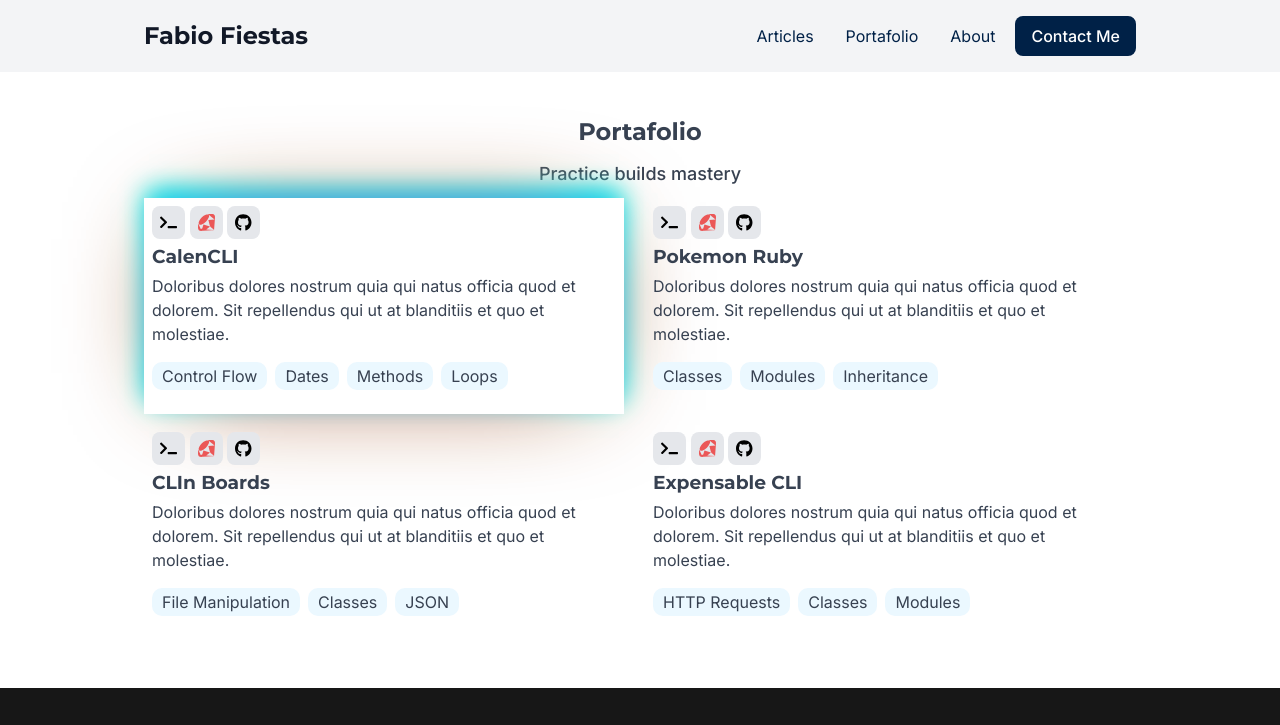
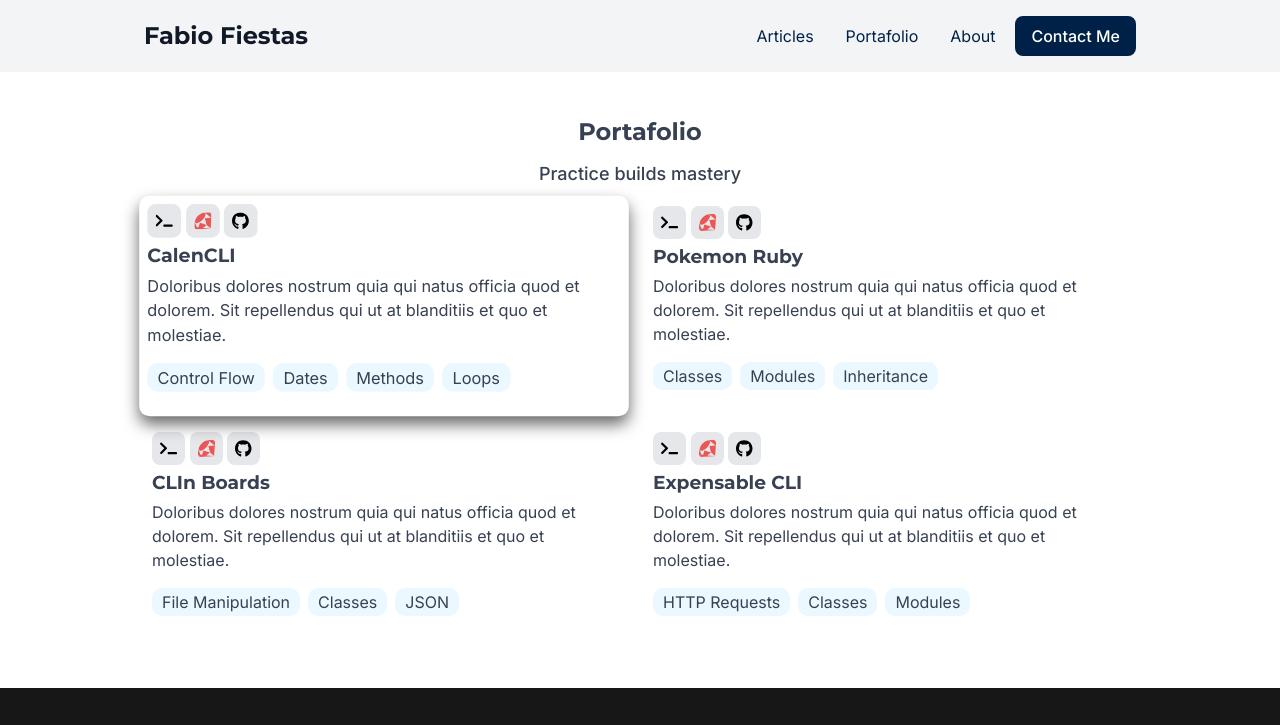
Before and after one commit to fabio4520/portafolio-Fabio-Fiestas, a plain HTML site: page portafolio.html in a window 1280 px wide. In both pictures the pointer is over the element 384 px from the left and 306 px from the top of the page. Shown: the top 725 px of the page. Drawn offline with Linux system fonts and the light colour scheme.

Commit message:
changes in portafolio and about

```diff
--- a/assets/css/components/about.css
+++ b/assets/css/components/about.css
@@ -41,3 +41,10 @@
   object-fit: cover;
   border-radius: 8px;
 }
+
+.container-grid-about figure img:hover {
+  border-radius: 6px;
+  transition: all 0.4s ease;
+  transform: scale(1.03);
+  box-shadow: 0 8px 16px 0 rgba(0, 0, 0, 0.6);
+}
--- a/assets/css/components/portafolio.css
+++ b/assets/css/components/portafolio.css
@@ -25,8 +25,8 @@
 }
 
 .portafolio-card:hover {
-  transition: 0.4s;
-  box-shadow: 0px 0px 112px -41px rgb(255, 25, 195),
-    0 -10px 26px -5px rgb(0, 220, 255), 0px 0px 112px -41px rgb(122, 255, 0),
-    0 -10px 26px -5px rgb(0, 254, 207);
+  border-radius: 10px;
+  transition: all 0.4s ease;
+  transform: scale(1.02);
+  box-shadow: 0 8px 16px 0 rgba(0, 0, 0, 0.6);
 }
```
Also changed, not shown: about.html (+1 -1 lines).
